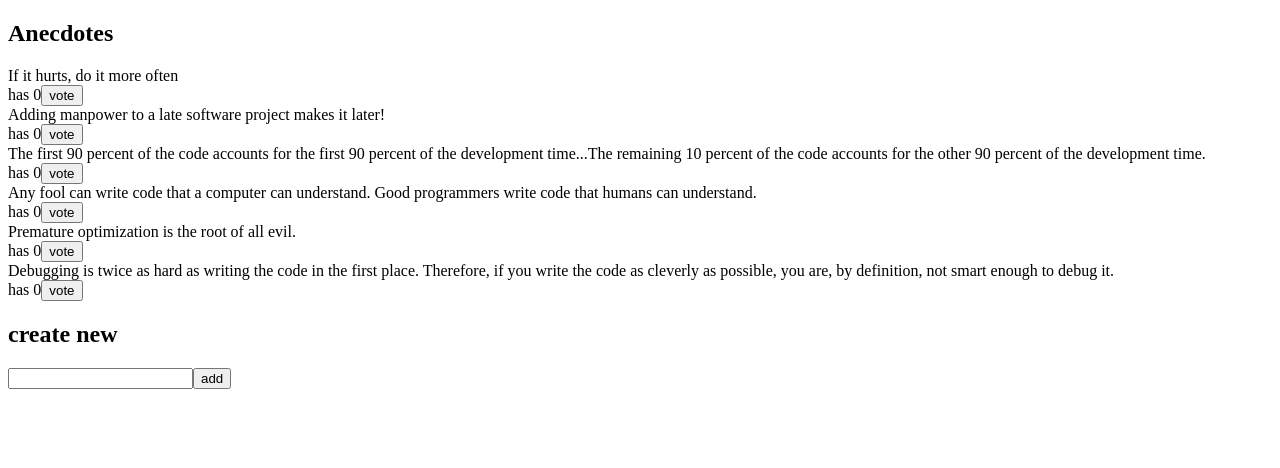
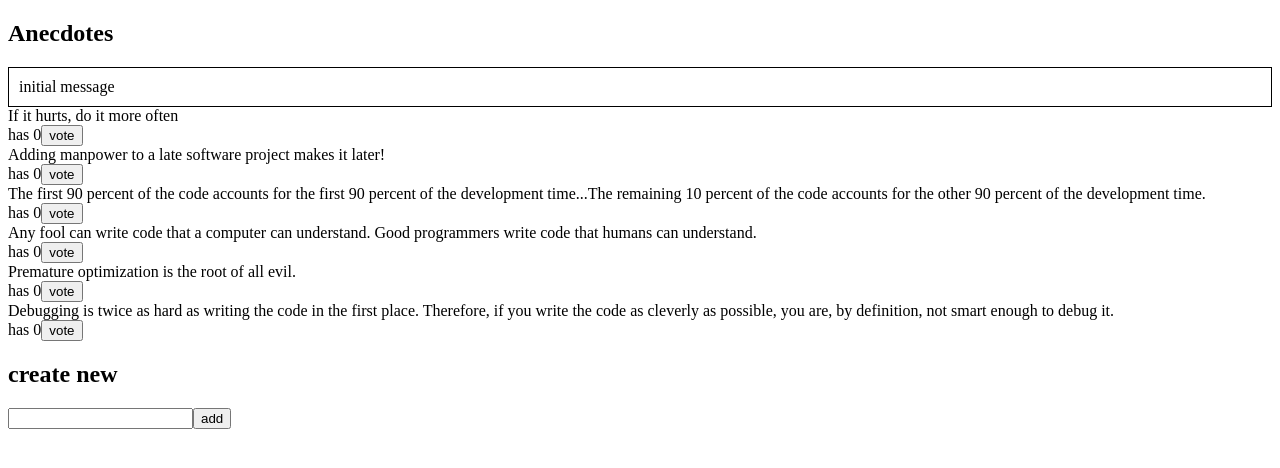
Before and after one commit to joao-f-andrade/full-stack-course-exercises, a React (Create React App) app in the folder part6/redux-anecdotes/: page / in a window 1280 px wide. Shown: the top 468 px of the page. Built offline with nearby package versions, Linux system fonts and the light colour scheme.

Commit message:
added notification message. store is now divided in 2 diferent reducers

```diff
--- a/part6/redux-anecdotes/src/App.js
+++ b/part6/redux-anecdotes/src/App.js
@@ -1,11 +1,13 @@
 import React from 'react'
 import AnedocteForm from './components/AnecdoteForm'
 import AnecdoteList from './components/AnecdoteList'
+import Notification from './components/Notification'
 
 const App = () => {
   return (
     <div>
       <h2>Anecdotes</h2>
+      <Notification />
       <AnecdoteList />
       <AnedocteForm />
     </div>
--- a/part6/redux-anecdotes/src/components/AnecdoteList.js
+++ b/part6/redux-anecdotes/src/components/AnecdoteList.js
@@ -3,7 +3,7 @@ import { useSelector, useDispatch } from 'react-redux'
 import { vote } from '../reducers/anecdoteReducer'
 
 const AnecdoteList = () => {
-  const anecdotes = useSelector(state => state)
+  const anecdotes = useSelector(state => state.anecdotes)
   const dispatch = useDispatch()
   return (
     <div>
--- a/part6/redux-anecdotes/src/components/Notification.js
+++ b/part6/redux-anecdotes/src/components/Notification.js
@@ -1,6 +1,8 @@
 import React from 'react'
+import { useSelector } from 'react-redux'
 
 const Notification = () => {
+  const notification = useSelector(state => state.message)
   const style = {
     border: 'solid',
     padding: 10,
@@ -8,7 +10,7 @@ const Notification = () => {
   }
   return (
     <div style={style}>
-      render here notification...
+      {notification}
     </div>
   )
 }
--- a/part6/redux-anecdotes/src/reducers/anecdoteReducer.js
+++ b/part6/redux-anecdotes/src/reducers/anecdoteReducer.js
@@ -19,7 +19,7 @@ const asObject = (anecdote) => {
 
 const initialState = anecdotesAtStart.map(asObject)
 
-const reducer = (state = initialState, action) => {
+const anecdoteReducer = (state = initialState, action) => {
   console.log('state now: ', state)
   console.log('action', action)
   switch (action.type) {
@@ -60,4 +60,4 @@ export const vote = (id) => {
   }
 }
 
-export default reducer
+export default anecdoteReducer
--- /dev/null
+++ b/part6/redux-anecdotes/src/reducers/messageReducer.js
@@ -0,0 +1,14 @@
+const messageReducer = (state = 'initial message', action) => {
+  console.log('state now: ', state)
+  console.log('action', action)
+  switch (action.type) {
+    case 'NewMessage':
+      return action.data
+    case 'Clear':
+      return ''
+    default:
+      return state
+  }
+}
+
+export default messageReducer
--- a/part6/redux-anecdotes/src/store.js
+++ b/part6/redux-anecdotes/src/store.js
@@ -1,7 +1,12 @@
-import { createStore } from 'redux'
-import reducer from './reducers/anecdoteReducer'
+import { createStore, combineReducers } from 'redux'
+import anecdoteReducer from './reducers/anecdoteReducer'
+import messageReducer from './reducers/messageReducer'
 import { composeWithDevTools } from 'redux-devtools-extension'
 
+const reducer = combineReducers({
+  anecdotes: anecdoteReducer,
+  message: messageReducer
+})
 
 const store = createStore(
   reducer,
```
